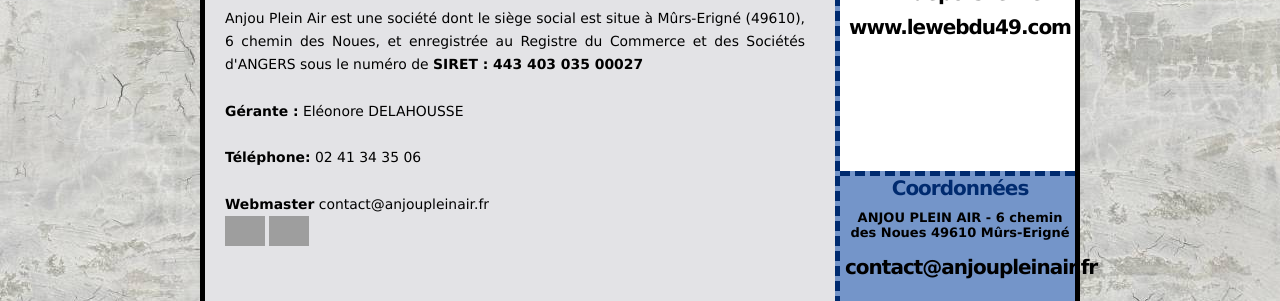
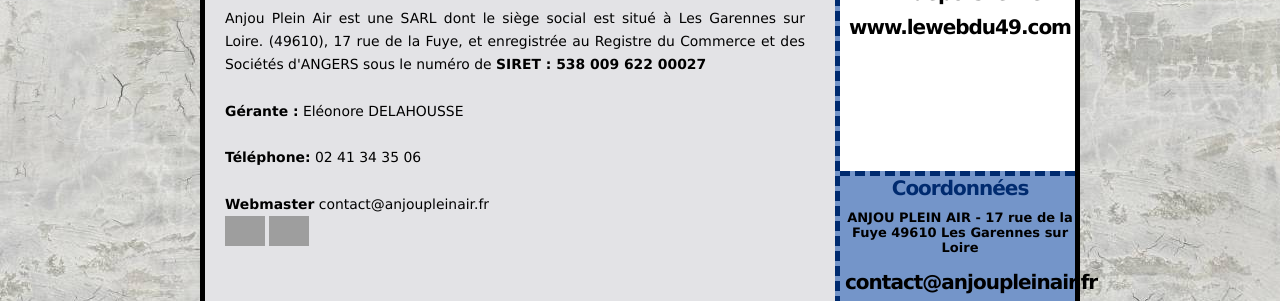
Before and after one commit to Eyquinox/Anjou-Plein-Air-S3, a plain HTML site: page public/mentions-legales-anjoupleinair.html in a window 1280 px wide. Shown: the part 319-620 px from the top of the page. Drawn offline with Linux system fonts and the light colour scheme; grey boxes are pictures that could not be loaded.

Commit message:
- Changement de l'adresse sur toutes les pages
- Mise à jour du siret

Signed-off-by: Eyquinox <a.delahousse@iia-laval.fr>

```diff
--- a/public/mentions-legales-anjoupleinair.html
+++ b/public/mentions-legales-anjoupleinair.html
@@ -42,7 +42,7 @@
         </div>
         <div class="floating-box1">
     <!--mentions legales-->
-    <p>Anjou Plein Air  est une société dont le siège social est situe  à Mûrs-Erigné (49610), 6 chemin des Noues, et  enregistrée au Registre du Commerce et des Sociétés d'ANGERS sous le  numéro de <strong>SIRET : 443 403 035 00027</strong><br />
+    <p>Anjou Plein Air est une SARL dont le siège social est situé à Les Garennes sur Loire. (49610), 17 rue de la Fuye, et  enregistrée au Registre du Commerce et des Sociétés d'ANGERS sous le  numéro de <strong>SIRET : 538 009 622 00027</strong><br />
                   <br />
                   <strong>Gérante :</strong> Eléonore DELAHOUSSE<br />
                   <br />
@@ -68,7 +68,7 @@
     </div>
     <div id="bloc2">
     <h2>Coordonnées</h2>
-    <h4>ANJOU PLEIN AIR - 6 chemin des Noues 49610 Mûrs-Erigné</h4><br />
+    <h4>ANJOU PLEIN AIR - 17 rue de la Fuye 49610 Les Garennes sur Loire</h4><br />
     <h2><a href="mailto:contact@anjoupleinair.fr">contact@anjoupleinair.fr<br /></a></h2><br />
     <h2>T&eacute;l&eacute;phone</h2>
     <a href="tel:+33241343506"><h3>02 41 34 35 06</h3></a>
```
Also changed, not shown: public/clairval/clairval-camping-angers.html (+1 -1 lines), public/confection/confection-anjoupleinair-angers.html (+1 -1 lines), public/contact-anjoupleinair-angers.html (+1 -1 lines), public/index.html (+1 -1 lines), public/reparation-camping-angers.html (+1 -1 lines), public/vente-anjoupleinair-camping.html (+1 -1 lines), .github/workflows/test-aws-oidc.yml.
